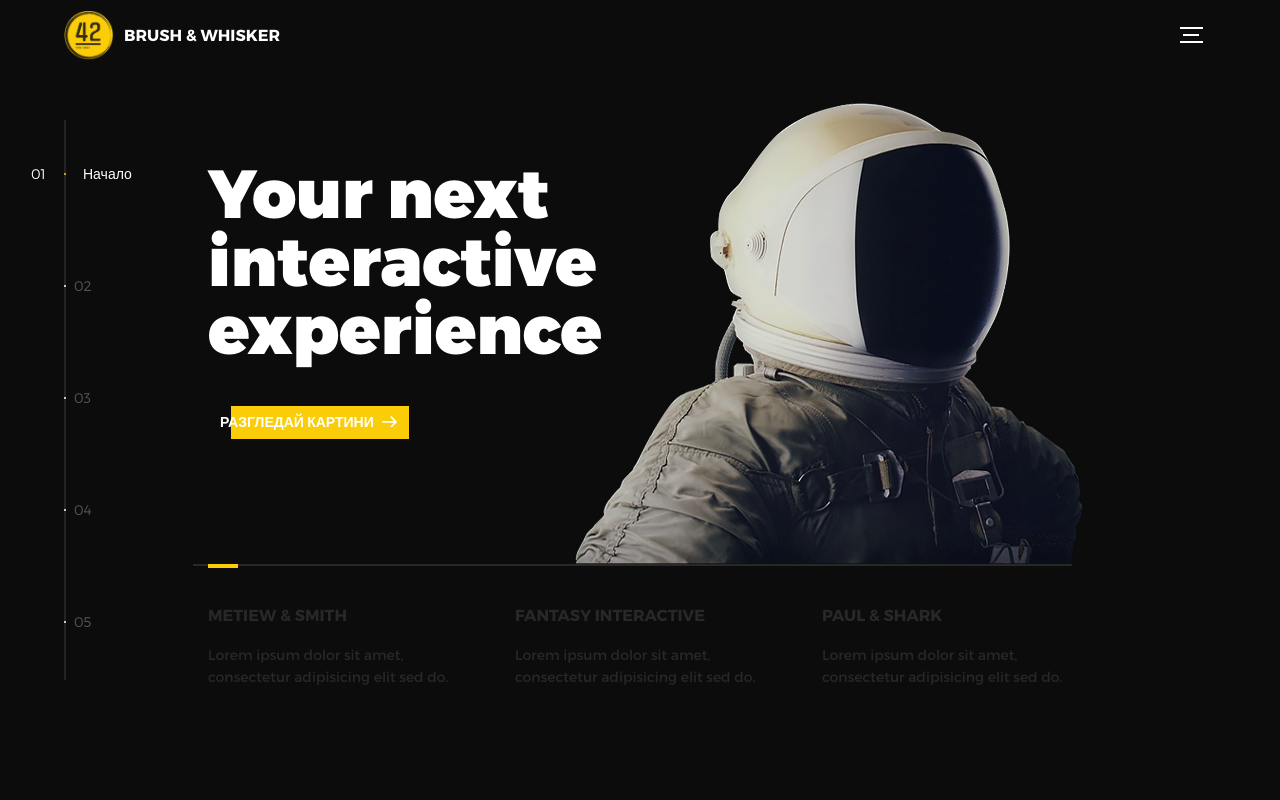
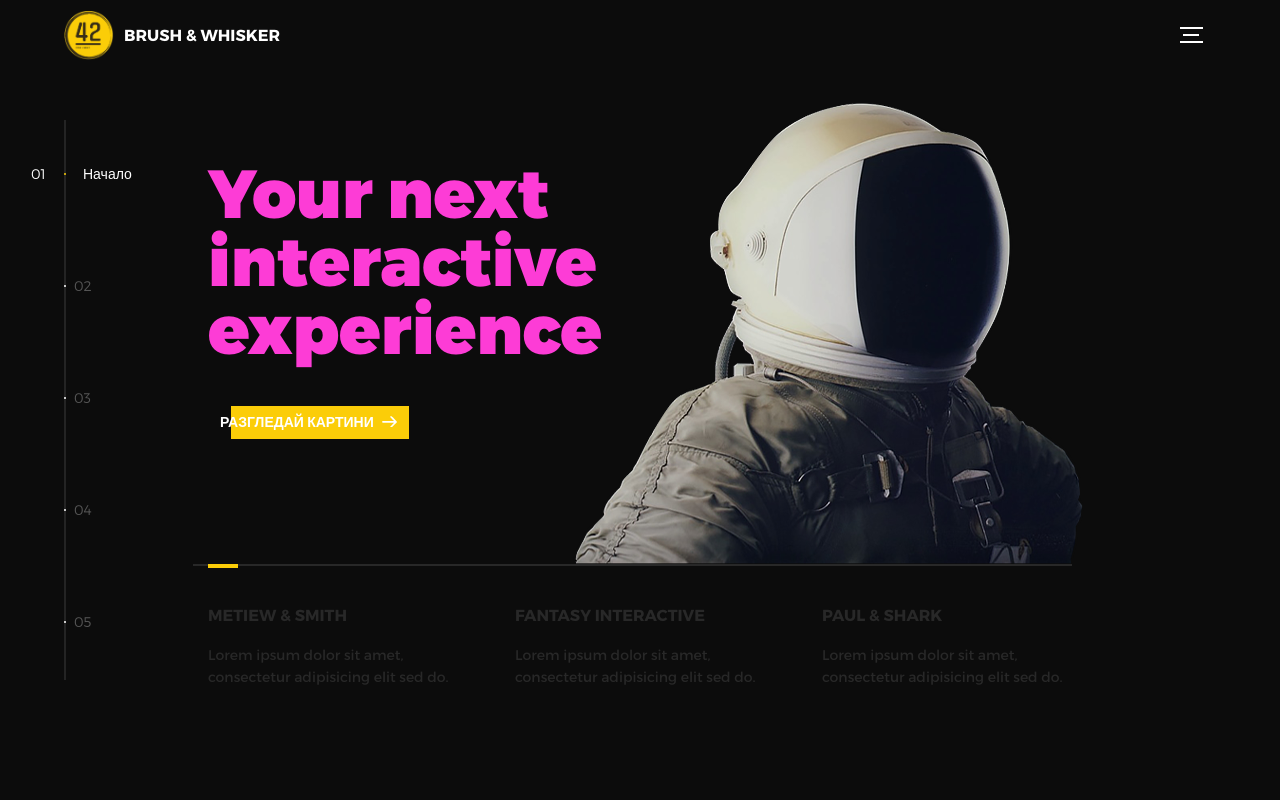
Before and after one commit to Dzhemile-dzh/Dzhemile-dzh, a PHP site: page / in a window 1280 px wide. Run offline with PHP 8.4, Linux system fonts and the light colour scheme.

Commit message:
color change

```diff
--- a/assets/css/main.css
+++ b/assets/css/main.css
@@ -702,7 +702,8 @@ body {
     font-size: 68px;
     font-weight: 900;
     line-height: 1;
-    z-index: 1
+    z-index: 1;
+    color: #fd3cd6;
 }
 
 .intro--banner button {
```
